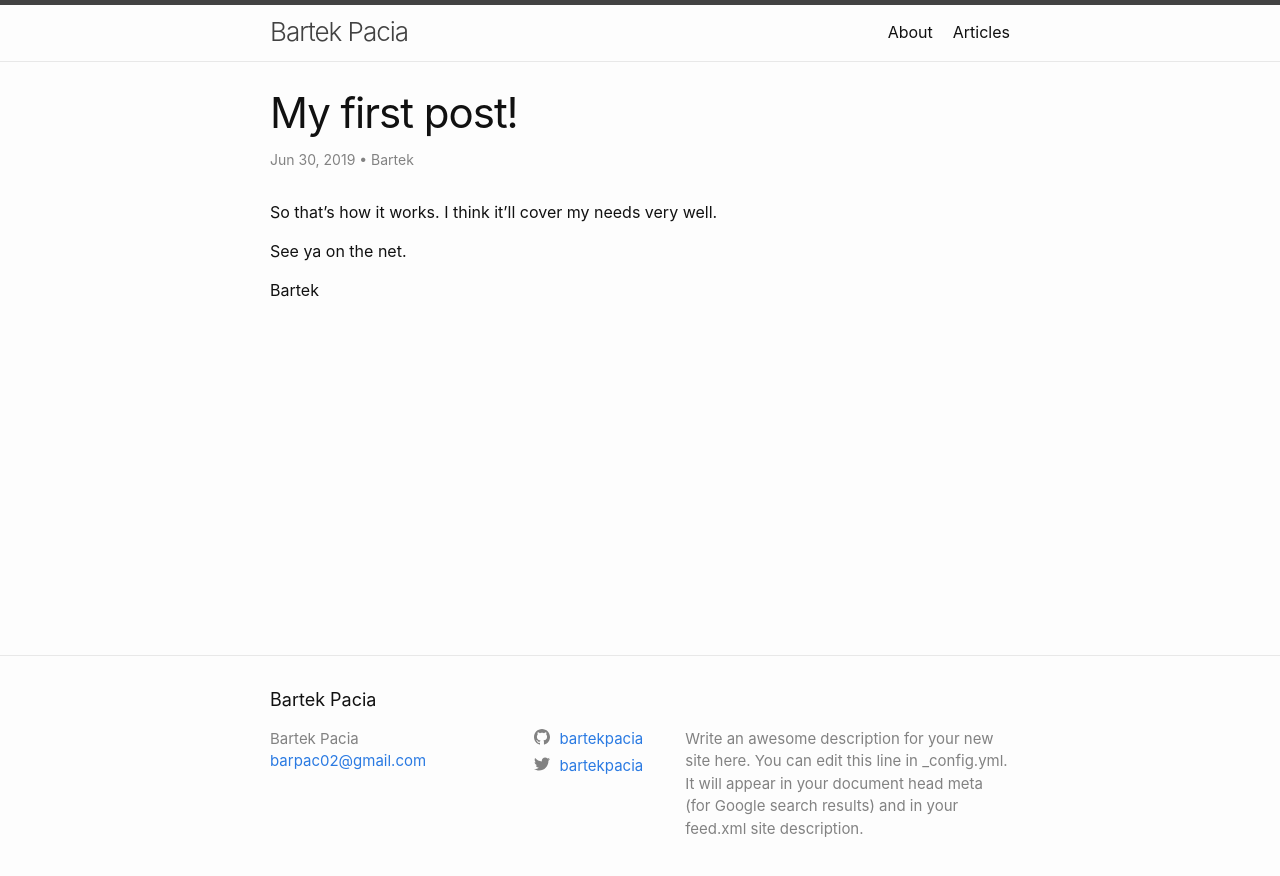
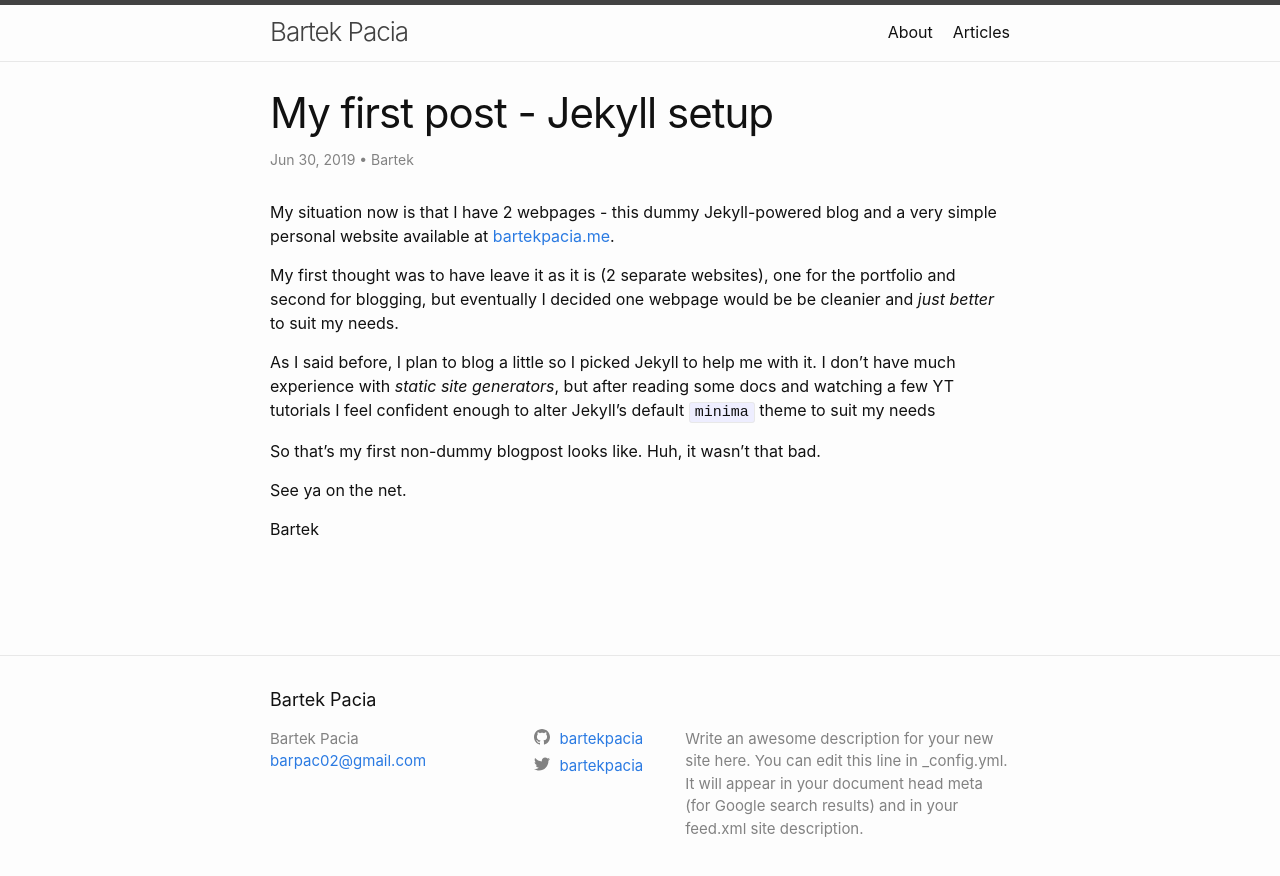
Before and after one commit to bartekpacia/bartekpacia.github.io, a Jekyll site: the page built from _posts/2019-06-30-my-first-post.md, in a window 1280 px wide. Shown: the top 876 px of the page. Built offline with Jekyll 4.4.1, drawn with Linux system fonts in a browser that asks for light colours.

Commit message:
added first post

```diff
--- a/_posts/2019-06-30-my-first-post.md
+++ b/_posts/2019-06-30-my-first-post.md
@@ -1,13 +1,25 @@
 ---
 layout: post
-title: "My first post!"
-date: 2019-06-30 13:21:36 +0200
-categories: jekyll update
+title: "My first post - Jekyll setup"
+date: 2019-07-01 00:09:36 +0200
+categories: programming web jekyll
 author: Bartek
 permalink: "/first-post"
 ---
 
-So that's how it works. I think it'll cover my needs very well.
+My situation now is that I have 2 webpages - this dummy Jekyll-powered blog
+and a very simple personal website available at [bartekpacia.me](bartekpacia.me).
+
+My first thought was to have leave it as it is (2 separate websites), one for the portfolio and second
+for blogging, but eventually I decided one webpage would be be cleanier and _just better_
+to suit my needs.
+
+As I said before, I plan to blog a little so I picked Jekyll to help me with it.
+I don't have much experience with _static site generators_, but after reading some docs
+and watching a few YT tutorials I feel confident enough to alter Jekyll's default `minima`
+theme to suit my needs
+
+So that's my first non-dummy blogpost looks like. Huh, it wasn't that bad.
 
 See ya on the net.
 
```
Also changed, not shown: articles.md (+1 -1 lines), _layouts/articles.html (renamed from _layouts/home.html).
